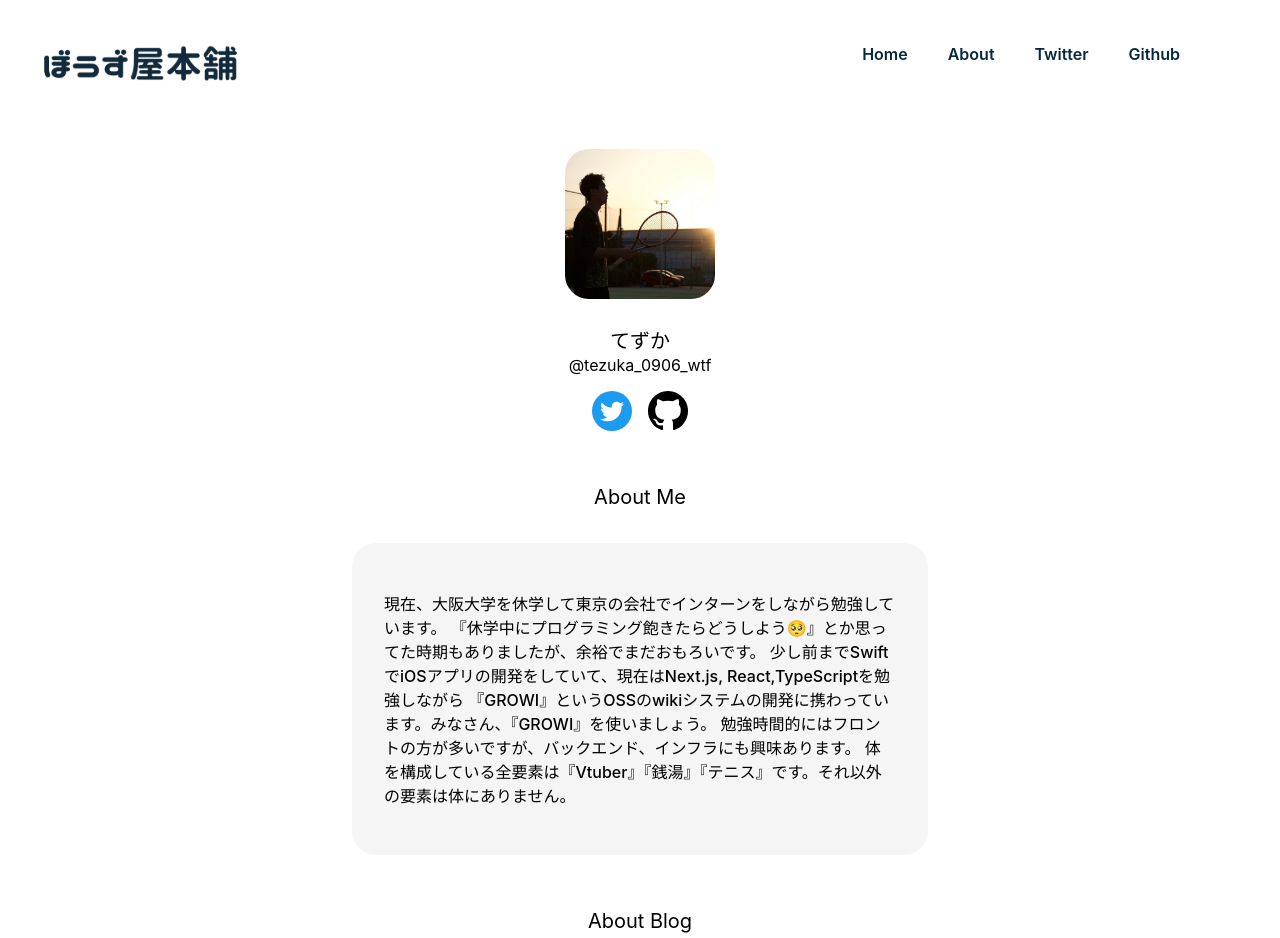
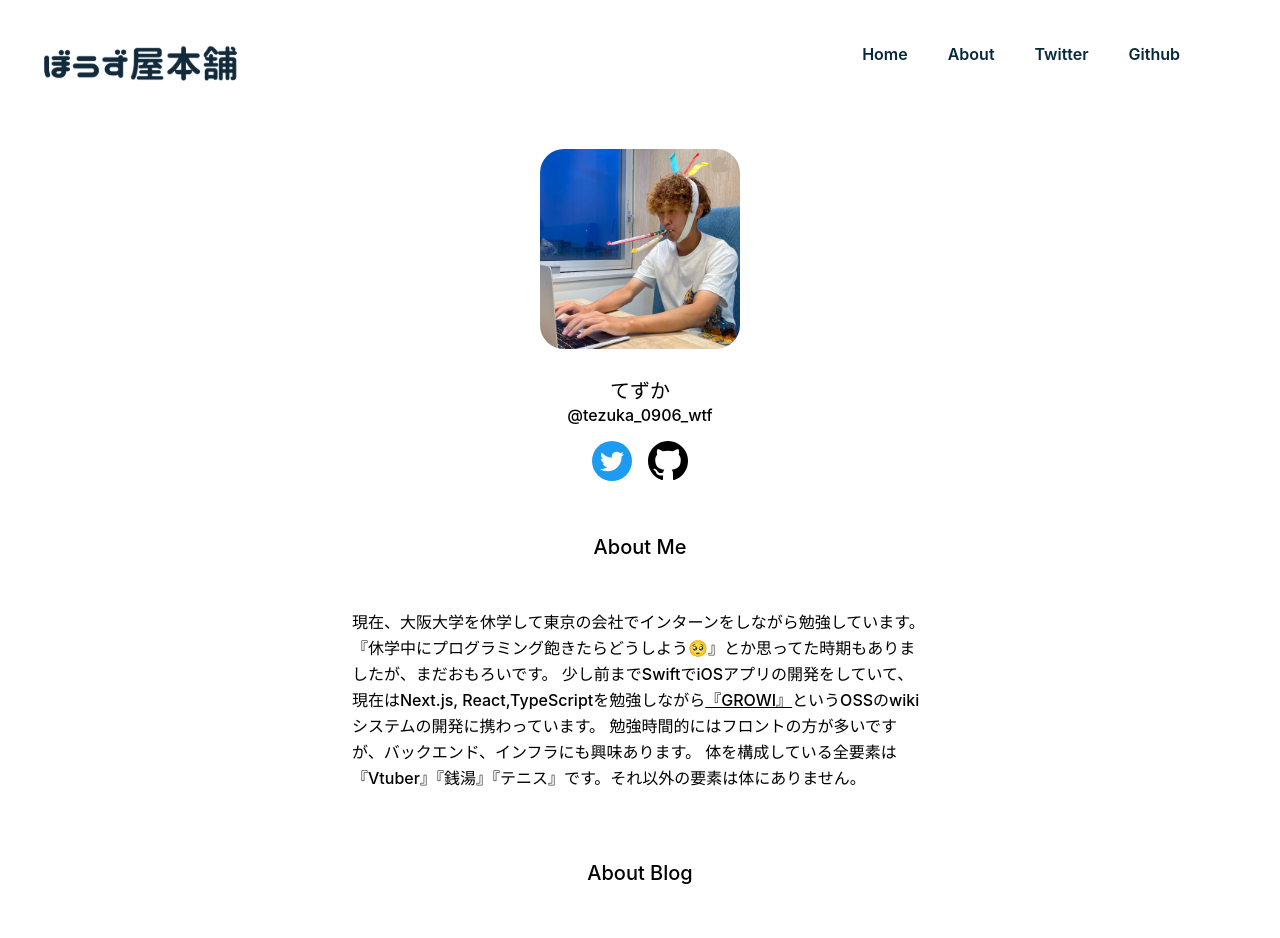
Before and after one commit to yukendev/blog, a Next.js app: page /me in a window 1280 px wide. Shown: the top 938 px of the page. Built offline with nearby package versions, Linux system fonts and the light colour scheme.

Commit message:
implement about page design

```diff
--- a/pages/me/index.tsx
+++ b/pages/me/index.tsx
@@ -13,17 +13,17 @@ const AboutPage = (): JSX.Element => {
         <div className='flex justify-center my-5'>
           <Image
             className='rounded-3xl'
-            src='/icon.jpg'
-            width={150}
-            height={150}
+            src='/about.png'
+            width={200}
+            height={200}
             alt='My avatar'
           />
         </div>
 
         {/* 名前 */}
         <div className='flex flex-col content-center my-2'>
-          <div className='text-xl font-medium text-center'>てずか</div>
-          <div className='text-center'>@tezuka_0906_wtf</div>
+          <div className='text-xl font-medium text-center font-medium'>てずか</div>
+          <div className='text-center font-medium'>@tezuka_0906_wtf</div>
         </div>
 
         {/* 各種アカウント */}
@@ -40,15 +40,16 @@ const AboutPage = (): JSX.Element => {
         </div>
 
         {/* About Me */}
-        <p className='mx-auto text-xl mt-10'>About Me</p>
+        <p className='mx-auto text-xl mt-10 font-medium'>About Me</p>
         <div className='p-3'>
-          <div className='bg-myBlogContentBgColor rounded-3xl p-4 md:p-8 mx-auto max-w-xl'>
-            <p className='font-medium'>
+          <div className='mx-auto max-w-xl'>
+            <p className='font-medium leading-relaxed'>
               現在、大阪大学を休学して東京の会社でインターンをしながら勉強しています。
-              『休学中にプログラミング飽きたらどうしよう🥺』とか思ってた時期もありましたが、余裕でまだおもろいです。
+              『休学中にプログラミング飽きたらどうしよう🥺』とか思ってた時期もありましたが、まだおもろいです。
               少し前までSwiftでiOSアプリの開発をしていて、現在はNext.js,
               React,TypeScriptを勉強しながら
-              『GROWI』というOSSのwikiシステムの開発に携わっています。みなさん、『GROWI』を使いましょう。
+              <a href='https://growi.org/' style={{ textDecoration: 'underline' }}>『GROWI』</a>
+              というOSSのwikiシステムの開発に携わっています。
               勉強時間的にはフロントの方が多いですが、バックエンド、インフラにも興味あります。
               体を構成している全要素は『Vtuber』『銭湯』『テニス』です。それ以外の要素は体にありません。
             </p>
@@ -56,9 +57,9 @@ const AboutPage = (): JSX.Element => {
         </div>
 
         {/* About Blog */}
-        <p className='mx-auto text-xl mt-10'>About Blog</p>
+        <p className='mx-auto text-xl mt-10 font-medium'>About Blog</p>
         <div className='p-3'>
-          <div className='bg-myBlogContentBgColor rounded-3xl p-4 md:p-8 mx-auto max-w-xl'>
+          <div className='mx-auto max-w-xl'>
             <p className='font-medium'>
               以前まで、
               <a className='underline' href='https://www.bouzuyahonpo.com/'>
```
Also changed, not shown: public/about.png (added).
